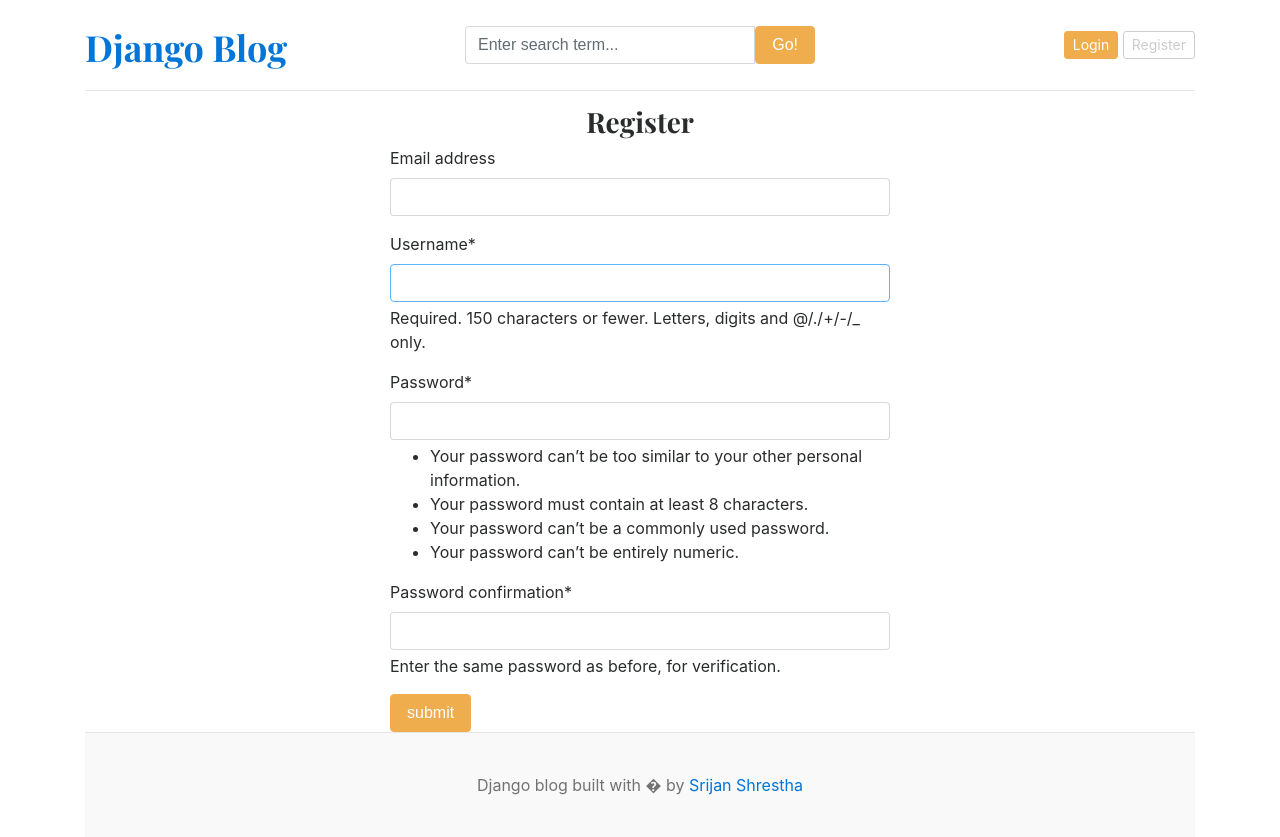
After one commit to i-am-srijan/django-blog, a Django app: page /register/ in a window 1280 px wide. The commit adds this page. Run offline with Django 5.2, Linux system fonts and the light colour scheme; data that the repository does not hold is empty; some libraries are stand-ins or nearby versions.

Commit message:
Registation and login functionality

```diff
--- /dev/null
+++ b/blog_main/forms.py
@@ -0,0 +1,8 @@
+from django.contrib.auth.models import User
+from django.contrib.auth.forms import UserCreationForm
+
+
+class RegistrationForm(UserCreationForm):
+    class Meta:
+        model = User
+        fields = ('email', 'username', 'password1','password2')
--- a/blog_main/settings.py
+++ b/blog_main/settings.py
@@ -39,6 +39,8 @@ INSTALLED_APPS = [
     "django.contrib.staticfiles",
     "blogs",
     "sociallinks",
+    'crispy_forms', # you need to install pip install django-crispy-forms and add this here
+    'crispy_bootstrap4',
 ]
 
 MIDDLEWARE = [
@@ -49,6 +51,7 @@ MIDDLEWARE = [
     "django.contrib.auth.middleware.AuthenticationMiddleware",
     "django.contrib.messages.middleware.MessageMiddleware",
     "django.middleware.clickjacking.XFrameOptionsMiddleware",
+
 
 ]
 
@@ -133,3 +136,6 @@ DEFAULT_AUTO_FIELD = "django.db.models.BigAutoField"
 
 MEDIA_URL ='/media/'
 MEDIA_ROOT = BASE_DIR/'media'
+
+CRISPY_ALLOWED_TEMPLATE_PACKS = "bootstrap4"
+CRISPY_TEMPLATE_PACK = 'bootstrap4' # you need to install pip install crispy-bootstrap4
--- a/blog_main/urls.py
+++ b/blog_main/urls.py
@@ -22,12 +22,22 @@ from django.conf.urls.static import static
 from django.conf import settings
 from blogs import views as BlogView # this is because we cannot import 2 views so we need as
 
+
 urlpatterns = [
     path("admin/", admin.site.urls),
     path("", views.home, name="home"),
     path('category/', include('blogs.urls')),
-    path('<slug:slug>/', BlogView.blogs, name='blogs'), #:slug should be anything you want
+    path('blogs/<slug:slug>/', BlogView.blogs, name='blogs'), #:slug should be anything you want
 
     #search
-    path('blog/search/', BlogView.search, name='search'),
+    path('blogs/search/', BlogView.search, name='search'),
+
+    #registration
+    path('register/', views.register, name="register"),
+
+    #login
+    path('login/', views.login, name='login'),
+
+    #logout
+    path('logout/', views.logout, name='logout')
 ] + static(settings.MEDIA_URL, document_root=settings.MEDIA_ROOT)
--- a/blog_main/views.py
+++ b/blog_main/views.py
@@ -1,6 +1,8 @@
-from django.shortcuts import render
+from django.shortcuts import render, redirect
 from blogs.models import Category, Blog
-
+from .forms import RegistrationForm
+from django.contrib.auth.forms import AuthenticationForm
+from django.contrib import auth
 
 def home(request):
     categories = Category.objects.all() # even this deleted Categories work because we have context_processors.py which is also register in settings
@@ -13,3 +15,36 @@ def home(request):
         'posts':posts,
     }
     return render(request, 'home.html', context)
+
+def register(request):
+    if request.method =="POST":
+        form = RegistrationForm(request.POST)
+        if form.is_valid():
+            form.save()
+            return redirect('register')
+    form = RegistrationForm()
+    context = {
+        'form':form,
+    }
+    return render(request, 'register.html', context)
+
+def login(request):
+    if request.method =="POST":
+        form = AuthenticationForm(request, request.POST)
+        if form.is_valid():
+            username = form.cleaned_data['username']
+            password = form.cleaned_data['password']
+
+            user = auth.authenticate(username=username, password=password)
+            if user is not None:
+                auth.login(request, user)
+                return redirect('home')
+    form = AuthenticationForm()
+    context={
+        'form':form,
+    }
+    return render(request, 'login.html', context)
+
+def logout(request):
+    auth.logout(request)
+    return redirect('home')
--- a/templates/base.html
+++ b/templates/base.html
@@ -29,8 +29,14 @@
 
 
             <div class="col-4 d-flex justify-content-end align-items-center">
-              <a class="btn btn-sm btn-warning" href="#">Login</a> &nbsp;
-              <a class="btn btn-sm btn-outline-secondary" href="#">Register</a>
+              {% if not user.is_authenticated %}
+              <a class="btn btn-sm btn-warning" href="{% url 'login' %}">Login</a> &nbsp;
+              <a class="btn btn-sm btn-outline-secondary" href="{% url 'register'%}">Register</a>
+              {%else%}
+                  <span> Your login as {{user}}</span>
+                  &emsp;
+                  <span><a href="{% url 'logout' %}">Logout</a></span>
+              {%endif%}
             </div>
           </div>
         </header>
--- /dev/null
+++ b/templates/register.html
@@ -0,0 +1,11 @@
+{%extends 'base.html' %}
+
+{% block content%}
+{% load crispy_forms_tags %}
+    <h3 class='text-center'>Register</h3>
+    <form action="{% url 'register' %}" method="POST" style="width: 500px; margin: auto;">
+        {% csrf_token %}
+        {{form | crispy }}
+        <button type="submit" class='btn btn-warning'>submit</button>
+    </form>
+{% endblock %}
```
Also changed, not shown: templates/login.html (added, +12 -0 lines).
